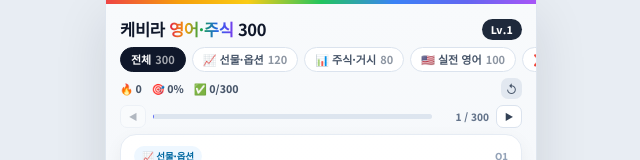
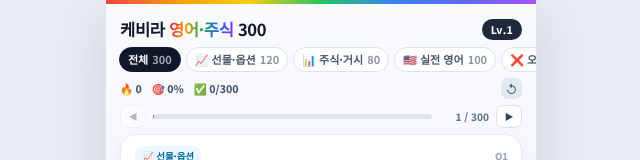
Before and after one commit to kebira/diary, a plain HTML site: page quiz/index.html in a window 1280 px wide. Shown: the top 160 px of the page, without its empty margins (319-959 px from the left). Drawn offline with Linux system fonts and the light colour scheme; a web font is replaced by a local one.

Commit message:
퀴즈 카테고리 탭 간격 조정 (300문제 4분류가 한 화면에 들어오게)

```diff
--- a/quiz/index.html
+++ b/quiz/index.html
@@ -108,8 +108,8 @@
   .tabs {
     flex: 0 0 auto;
     display: flex;
-    gap: 6px;
-    padding: 1px 14px 0;
+    gap: 5px;
+    padding: 1px 13px 0;
     overflow-x: auto;
     scrollbar-width: none;
     -webkit-overflow-scrolling: touch;
@@ -123,7 +123,7 @@
     color: #475569;
     font-size: 11px;
     font-weight: 700;
-    padding: 6px 10px;
+    padding: 6px 8px;
     border-radius: 999px;
     line-height: 1;
     white-space: nowrap;
```
